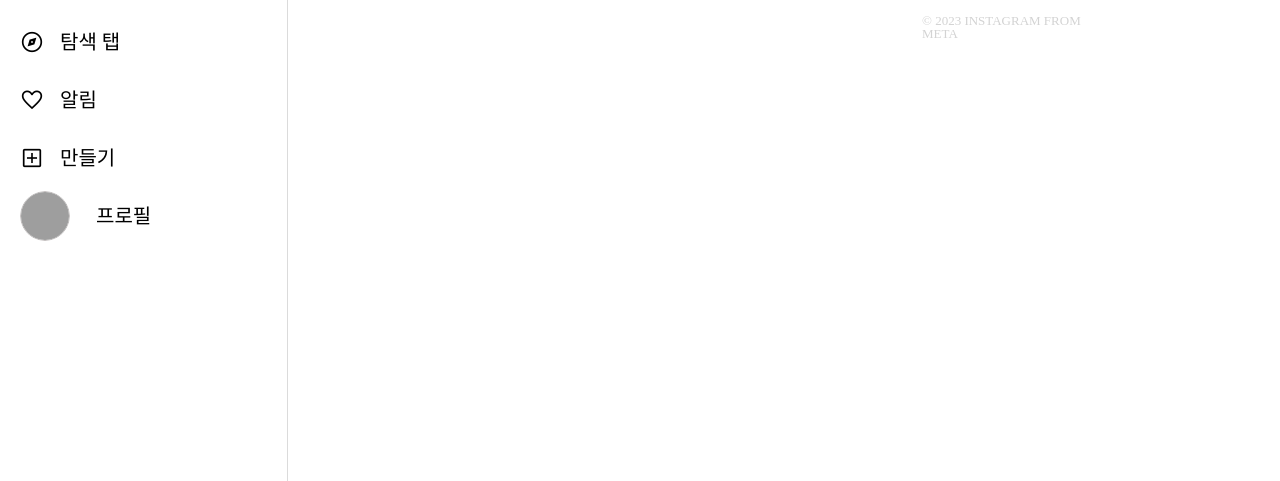
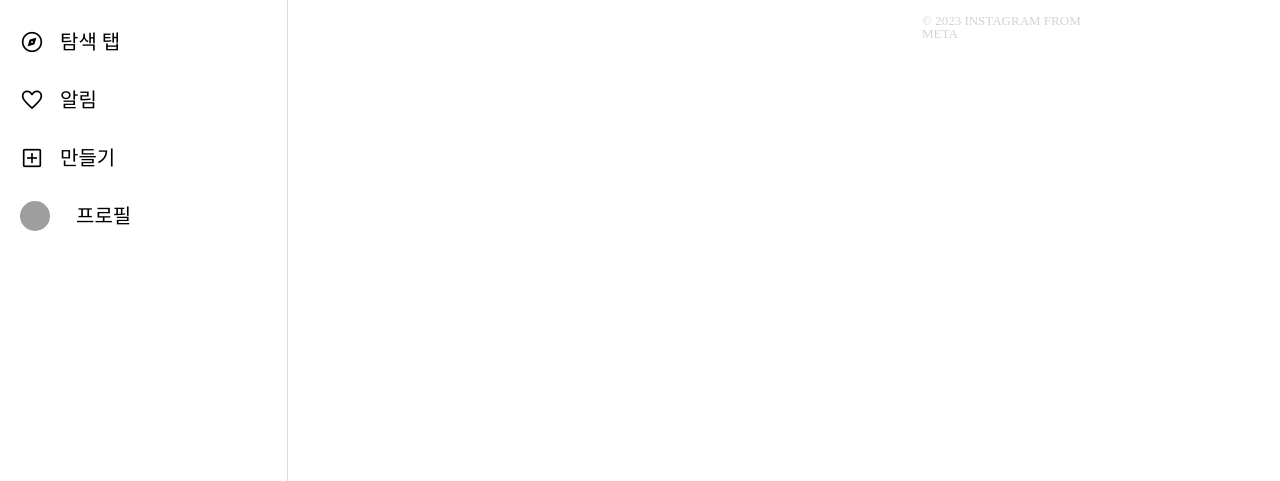
Before and after one commit to badajinsee/KDT_semiproject2, a Django app: page / in a window 1280 px wide. Shown: the part 224-705 px from the top of the page. Run offline with Django 3.2, Linux system fonts and the light colour scheme; the visitor is signed in with stand-in values (Sample User, id 1); data comes from the database, SQL or seed files in the repository; data that the repository does not hold is empty; grey boxes are pictures that could not be loaded.

Commit message:
sidebar css html 수정

```diff
--- a/static/css/sidebar.css
+++ b/static/css/sidebar.css
@@ -37,7 +37,7 @@ div.page-border:hover span.material-symbols-outlined {
 }
 
 /* 프로필 이미지 크기 조정 */
-.profile {
+.profile-img {
   width: 30px;
   height: 30px;
   border-radius: 70%;
--- a/templates/base.html
+++ b/templates/base.html
@@ -101,9 +101,9 @@
                 <a class="a-text" href="{%url 'accounts:profile' user %}">
                   <div class="d-flex align-items-center page-border">
                     {% if user.profile_image %}
-                      <img class="circle-image post-header-m" src="{{ user.profile_image.url }}" alt="Post Image">
+                      <img class=" post-header-m profile-img " src="{{ user.profile_image.url }}" alt="Post Image">
                     {% else %}
-                      <img class="circle-image post-header-m" src="https://encrypted-tbn0.gstatic.com/images?q=tbn:ANd9GcSLIbLTGKz4waJGU2vkbhQkRavjf2OdeY7Eo4l8yFnggdF3fX1bUF4FEUP13o34ioSCm-M&usqp=CAU" alt="Post Image None">
+                      <img class=" post-header-m profile-img " src="https://encrypted-tbn0.gstatic.com/images?q=tbn:ANd9GcSLIbLTGKz4waJGU2vkbhQkRavjf2OdeY7Eo4l8yFnggdF3fX1bUF4FEUP13o34ioSCm-M&usqp=CAU" alt="Post Image None">
                     {% endif %}
                     <h2 class="ms-3 hidden">프로필</h2>
                   </div>
```
Also changed, not shown: accounts/templates/accounts/profile.html (line endings or trailing spaces).
